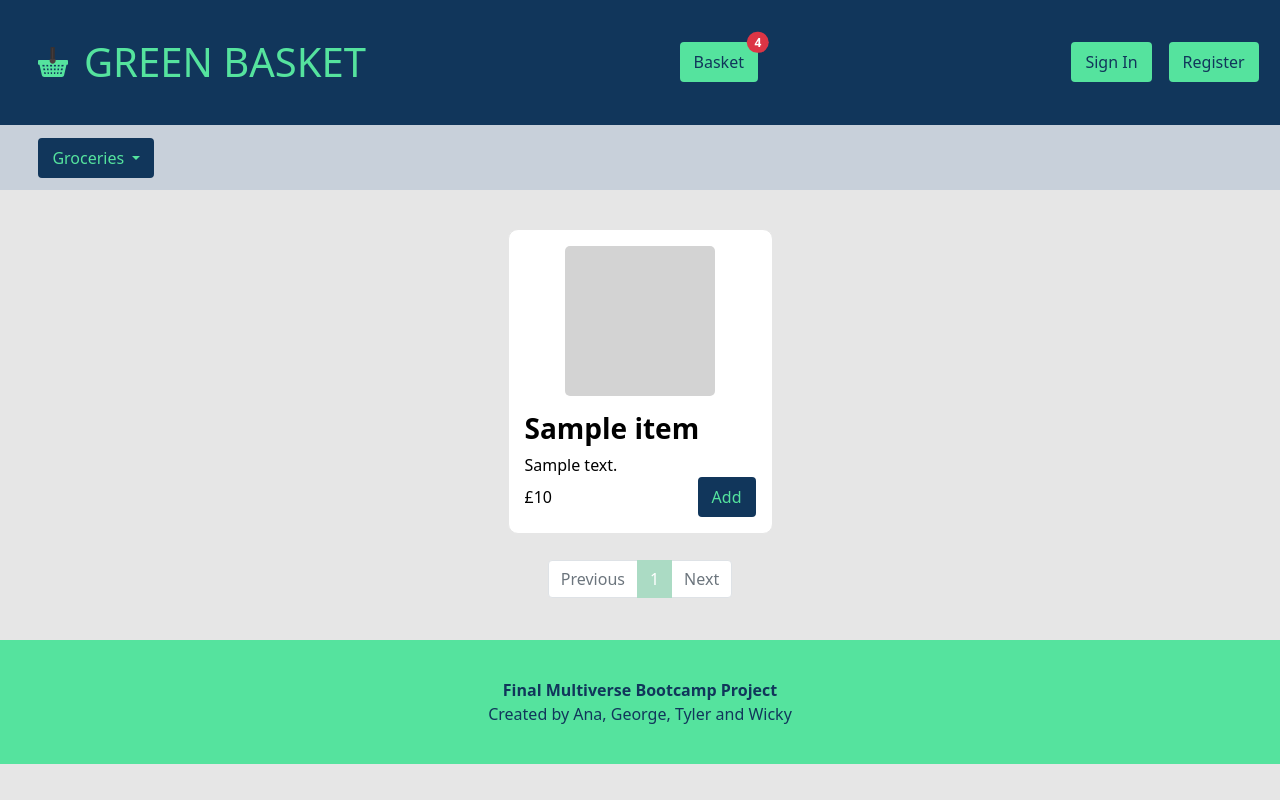
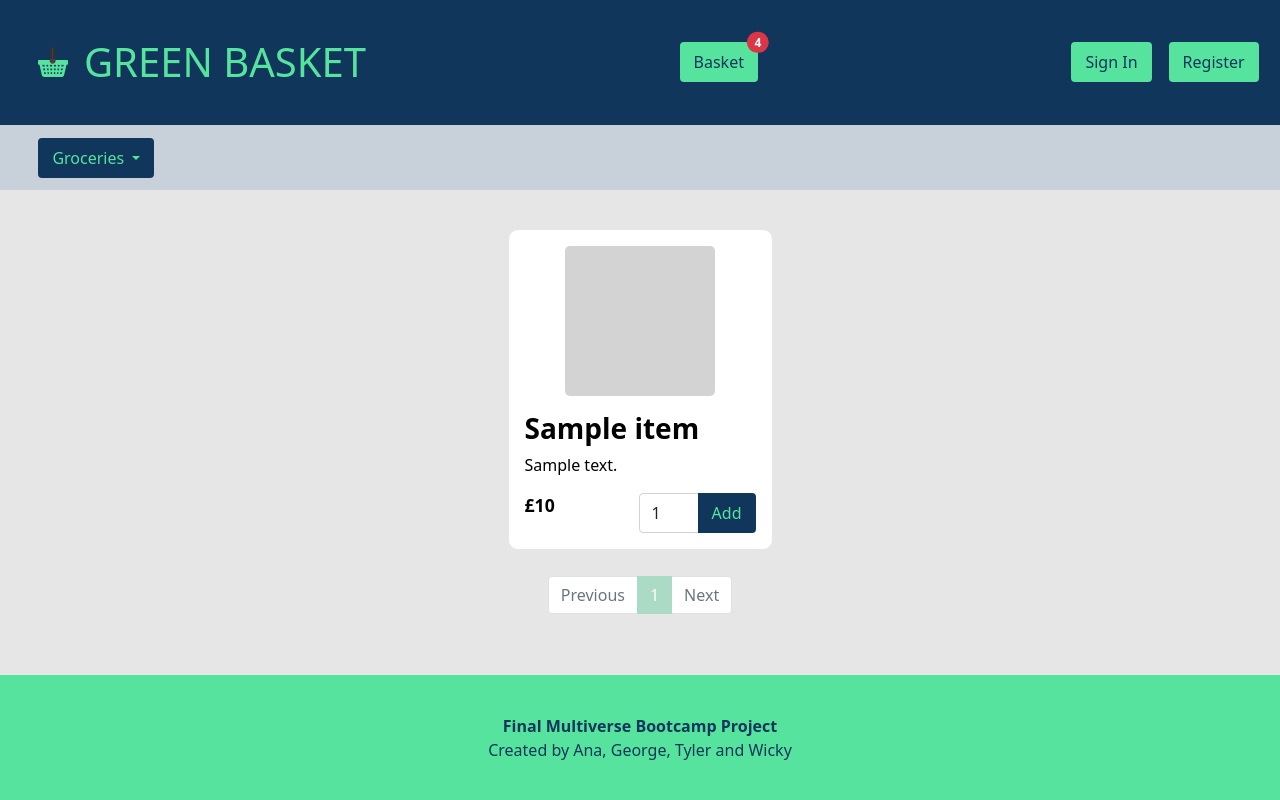
Before and after one commit to georeeve/group13-frontend, a Flask app: page / in a window 1280 px wide. Run offline with Flask 2, Linux system fonts and the light colour scheme; a database or web service that is not in the repository returns one stand-in record (values such as "Sample title"); data that the repository does not hold is empty.

Commit message:
added cards

```diff
--- a/static/style.css
+++ b/static/style.css
@@ -66,6 +66,9 @@ ul {
 body {
   background-color: var(--bg-light);
   color: var(--text-dark);
+  min-height: 100vh;
+  display: flex;
+  flex-direction: column;
 }
 h1 {
   color: var(--main-dark);
@@ -129,6 +132,12 @@ h1 {
   }
 }
 
+@media (min-width: 1440px) {
+  .header {
+    padding: 1.5% 10%;
+  }
+}
+
 /********** CATEGORIES NAV **********/
 .nav__secondary {
   padding: 2% 3%;
@@ -159,6 +168,11 @@ h1 {
     padding-bottom: 1%;
   }
 }
+@media (min-width: 1440px) {
+  .nav__secondary {
+    padding: 1% 10%;
+  }
+}
 
 /********** CARD **********/
 .container_items {
@@ -173,11 +187,10 @@ h1 {
   border: solid 1px var(--bg-light);
   min-width: 265px;
   width: 100%;
+  max-width: 525px;
   border-radius: 10px;
 }
-.card_item p {
-  margin-bottom: 0;
-}
+
 .product_image {
   margin-left: 1rem;
   align-self: center;
@@ -191,7 +204,29 @@ h1 {
   flex: 1 1;
 }
 
+.card__price {
+  font-weight: 600;
+  font-size: 1.1em;
+  align-self: flex-start;
+}
+.card-body__details {
+  flex-direction: column;
+}
+
 @media (min-width: 520px) {
+  .card__price {
+    margin-bottom: 0;
+  }
+  .card-body__details {
+    flex-direction: row;
+  }
+  .card-body__details .form-control {
+    max-width: 60px;
+    margin-left: auto;
+  }
+}
+
+@media (min-width: 563px) {
   .card_item {
     width: 250px;
     flex-direction: column;
@@ -206,6 +241,12 @@ h1 {
   }
 }
 
+@media (min-width: 1440px) {
+  .container_items {
+    margin-left: 10%;
+    margin-right: 10%;
+  }
+}
 /********** PAGINATION **********/
 .nav__pagination {
   margin: 2% 3%;
@@ -229,6 +270,7 @@ h1 {
 .footer {
   background-color: var(--colour-highlight);
   padding: 6% 1%;
+  margin-top: auto;
 }
 
 .footer__text-main {
@@ -247,3 +289,9 @@ h1 {
     padding: 3% 0%;
   }
 }
+
+@media (min-width: 1440px) {
+  .footer {
+    padding: 1% 0%;
+  }
+}
--- a/templates/components/item-card.html
+++ b/templates/components/item-card.html
@@ -4,12 +4,27 @@
 <div class="card_item category-{{item.category.id}} d-flex">
   <div class="product_image"></div>
   <!-- <img class="product_image"> -->
-  <div class="card-body">
-    <h3><b>{{item.name}}</b></h3>
-    <p>{{item.description}}</p>
-    <div class="d-flex justify-content-between align-items-center">
-      <p>£{{item.price}}</p>
-      <button class="btn btn__main">Add</button>
+  <div class="card-body d-flex flex-column justify-content-between">
+    <div>
+      <h3><b>{{item.name}}</b></h3>
+      <p>{{item.description}}</p>
+    </div>
+    <div
+      class="card-body__details d-flex justify-content-between align-items-center"
+    >
+      <p class="card__price">£{{item.price}}</p>
+      <div class="input-group">
+        <input
+          type="number"
+          class="form-control"
+          aria-label="quantity to add"
+          aria-describedby="button-addon2"
+          value="1"
+        />
+        <button class="btn btn__main" type="button" id="button-addon2">
+          Add
+        </button>
+      </div>
     </div>
   </div>
 </div>
--- a/templates/index.html
+++ b/templates/index.html
@@ -20,10 +20,12 @@
     <!-- products nav -->
     {% include 'components/products-nav.html' %}
     <!-- item card -->
-    <div class="container_items">
-      <!--  -->
-      {% include 'components/item-card.html' %}
-      <!--  -->
+    <div class="d-flex justify-content-center">
+      <div class="container_items">
+        <!--  -->
+        {% include 'components/item-card.html' %}
+        <!--  -->
+      </div>
     </div>
 
     {% include 'components/pagination.html' %}
```
Also changed, not shown: README.md.
